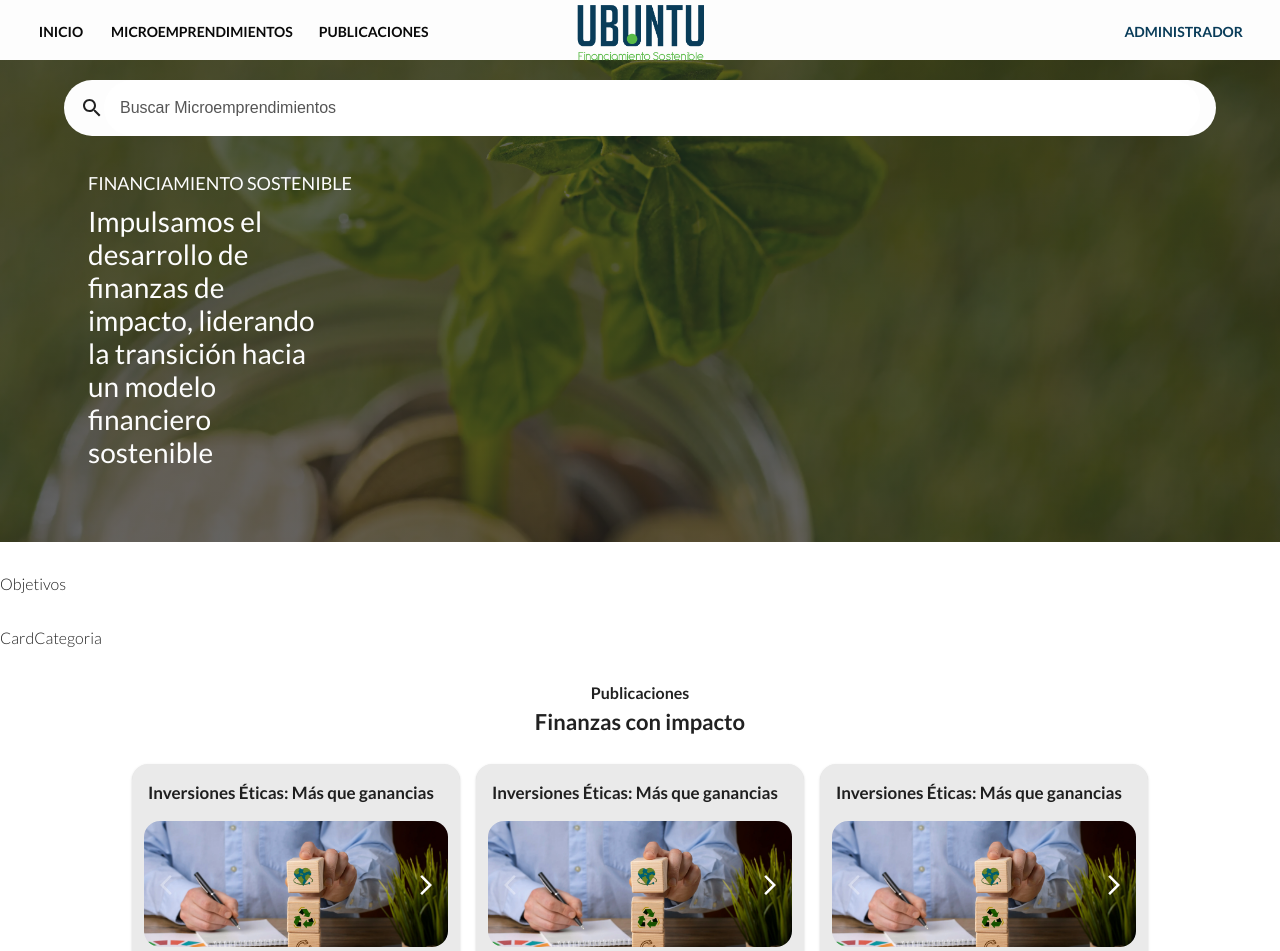
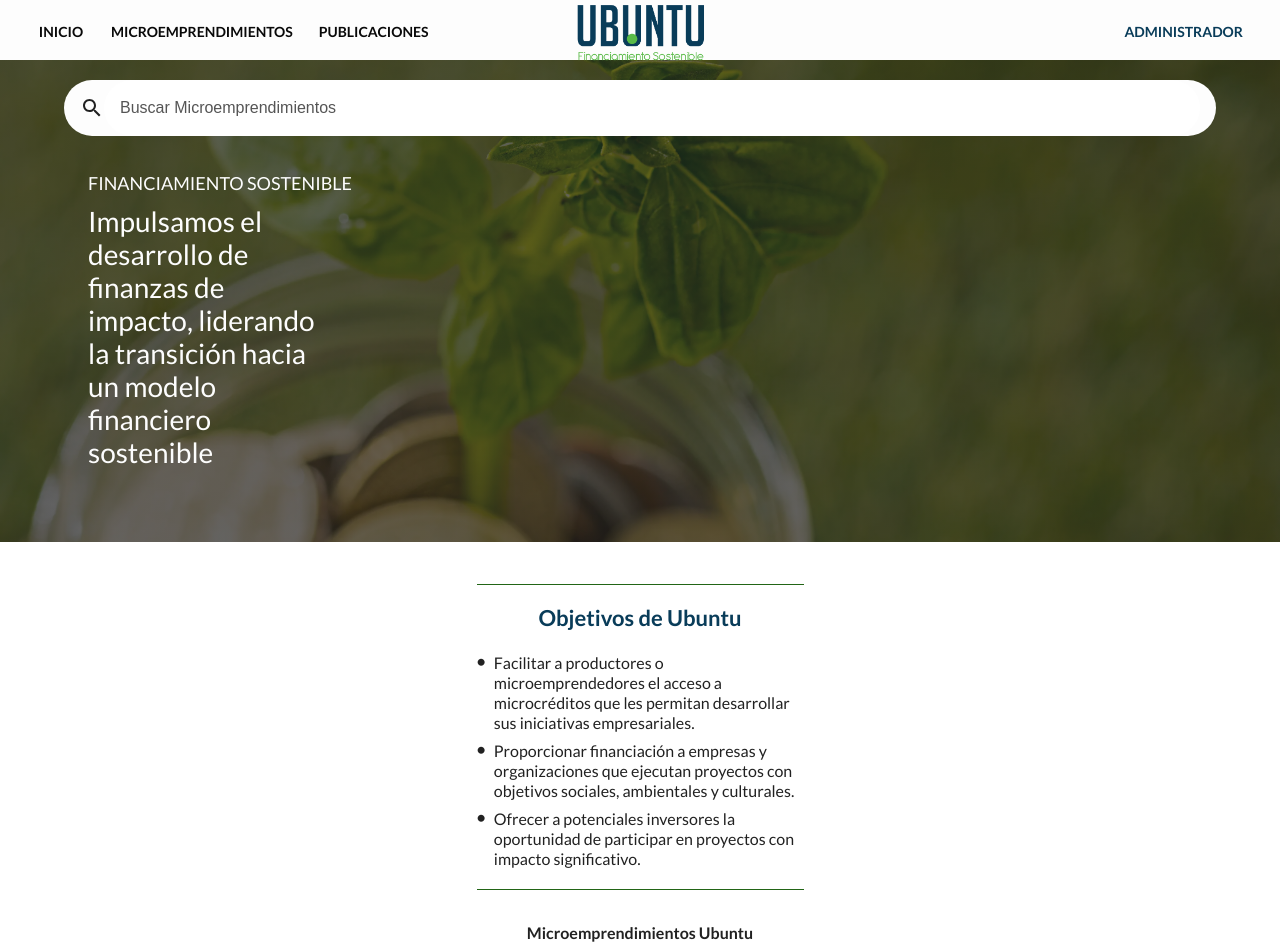
Before and after one commit to TomiCaratti13/SemilleroUbuntuFront, a React (Vite) app: page / in a window 1280 px wide. Shown: the top 951 px of the page. Built offline with nearby package versions, Linux system fonts and the light colour scheme.

Commit message:
obejetivos finished

```diff
--- a/src/components/CardCategoria.jsx
+++ b/src/components/CardCategoria.jsx
@@ -1,9 +1,38 @@
+import { Container, Typography } from "@mui/material"
 
 function CardCategoria() {
   return (
-    <div>
-      CardCategoria
-    </div>
+    <Container
+      sx={{
+        display: 'flex',
+        justifyContent: 'center',
+        alignItems: 'center',
+        flexDirection: 'column',
+        gap: '4px',
+      }}
+    >
+      <Typography
+        variant="h3"
+        sx={{
+          fontSize: '16px',
+          lineHeight: '25px',
+          fontWeight: 600
+          }}
+      >
+        Microemprendimientos Ubuntu
+      </Typography>
+      <Typography
+        variant="h4"
+        sx={{
+          fontSize: '22px',
+          lineHeight: '25px',
+          fontWeight: 600
+        }}
+      >
+        Categorias
+      </Typography>
+
+    </Container>
   )
 }
 
--- a/src/components/CardMicroemprendimiento.jsx
+++ b/src/components/CardMicroemprendimiento.jsx
@@ -46,6 +46,7 @@ export default function CardMicroemprendimiento({
         borderRadius: 4,
         padding: '16px 0px 8px 0px',
         gap: '24px',
+        boxShadow: 'none',
       }}>
       <SliderSwipper imgs={[img0, img1, img2]} />
       <CardContent style={{ paddingBottom: 0 }}>
--- a/src/components/CardPublicacion.jsx
+++ b/src/components/CardPublicacion.jsx
@@ -40,6 +40,7 @@ export default function CardPublicacion({
         borderRadius: 4,
         padding: '16px 0px 8px 0px',
         gap: '24px',
+        boxShadow: 'none',
       }}>
       <Typography
         sx={{
--- a/src/components/Objetivos.jsx
+++ b/src/components/Objetivos.jsx
@@ -1,9 +1,83 @@
+import { List, ListItem, ListItemText, Typography } from "@mui/material";
+import { Box, useTheme } from "@mui/system"
 
 function Objetivos() {
+
+  const theme = useTheme();
+
+  const textos = [
+    "Facilitar a productores o microemprendedores el acceso a microcréditos que les permitan desarrollar sus iniciativas empresariales.",
+    "Proporcionar financiación a empresas y organizaciones que ejecutan proyectos con objetivos sociales, ambientales y culturales.",
+    "Ofrecer a potenciales inversores la oportunidad de participar en proyectos con impacto significativo."
+  ];
+
+
   return (
-    <div>
-      Objetivos
-    </div>
+    <Box
+      sx={{
+        width: '327px',
+        mt: '12px',
+        mx: 'auto',
+        pt: '8px',
+        pb: '16px',
+        borderTop: `1px solid ${theme.palette.verde.main}`,
+        borderBottom: `1px solid ${theme.palette.verde.main}`,
+        gap: '8px',
+      }}
+    >
+      <Box
+        sx={{
+          width: '242px',
+          height: '48px',
+          mx: 'auto',
+          display: 'flex',
+          justifyContent: 'center',
+          alignItems: 'center'
+        }}
+      >
+        <Typography
+          sx={{
+            color: 'azul.main',
+            fontWeight: '700',
+            fontSize: '22px',
+            lineHeight: '25px',
+            textAlign: 'center',
+          }}
+        >
+          Objetivos de Ubuntu
+        </Typography>
+      </Box>
+      <List
+        sx={{
+          pb: 0,
+        }}
+      >
+        {textos.map((texto, index) => (
+          <ListItem
+            key={index}
+            sx={{
+              display: 'flex',
+              alignItems: 'flex-start',
+              p: 0,
+              "&::before": {
+                content: "'\\2022'",
+                paddingRight: '8px',
+                fontWeight: '600',
+              }
+            }}
+          >
+            <ListItemText
+              primary={texto}
+              primaryTypographyProps={{
+                fontSize: '16px',
+                fontWeight: '400',
+                lineHeight: '20px'
+              }}
+            />
+          </ListItem>
+        ))}
+      </List>
+    </Box>
   )
 }
 
--- a/src/views/LandingPage.jsx
+++ b/src/views/LandingPage.jsx
@@ -11,8 +11,7 @@ export const LandingPage = () => {
 
   const landingPage = {
     category: 'FINANCIAMIENTO SOSTENIBLE',
-    title:
-      'Impulsamos el desarrollo de finanzas de impacto, liderando la transición hacia un modelo financiero sostenible',
+    title: 'Impulsamos el desarrollo de finanzas de impacto, liderando la transición hacia un modelo financiero sostenible',
     img: '/webp/backgroundLandingPage.webp',
   };
 
@@ -38,25 +37,6 @@ export const LandingPage = () => {
       />
       <Objetivos />
       <CardCategoria />
-      <Container
-        sx={{
-          display: 'flex',
-          justifyContent: 'center',
-          alignItems: 'center',
-          flexDirection: 'column',
-          gap: '4px',
-        }}>
-        <Typography
-          variant="h4"
-          sx={{ fontSize: '16px', lineHeight: '25px', fontWeight: 600 }}>
-          Publicaciones
-        </Typography>
-        <Typography
-          variant="h3"
-          sx={{ fontSize: '22px', lineHeight: '25px', fontWeight: 600 }}>
-          Finanzas con impacto
-        </Typography>
-      </Container>
       <MapPublicaciones publicaciones={publicaciones} />
     </Box>
   );
--- a/src/views/SectionMicroemprendimientos.jsx
+++ b/src/views/SectionMicroemprendimientos.jsx
@@ -8,8 +8,7 @@ export const SectionMicroemprendmientos = () => {
   const sectionPublicaiones = {
     category: 'MICROEMPRENDIMIENTOS',
     title: 'Invertí sostenible',
-    description:
-      'Explorá las categorías y encontrá la inversión sostenible que mejor se ajuste a tus metas financieras',
+    description: 'Explorá las categorías y encontrá la inversión sostenible que mejor se ajuste a tus metas financieras',
     img: '/webp/backgroundMicroemprendimiento.webp',
   };
 
--- a/src/views/SectionPublicaciones.jsx
+++ b/src/views/SectionPublicaciones.jsx
@@ -8,8 +8,7 @@ export const SectionPublicaciones = () => {
   const sectionPublicaiones = {
     category: 'PUBLICACIONES',
     title: 'Explorando finanzas de impacto',
-    description:
-      'Conocé cómo decisiones financieras pueden impactar positivamente en la sociedad y el medio ambiente',
+    description: 'Conocé cómo decisiones financieras pueden impactar positivamente en la sociedad y el medio ambiente',
     img: '/webp/backgroundPublicacion.webp',
   };
 
```
Also changed, not shown: src/components/ItemObjetivo.jsx (added, +18 -0 lines).
